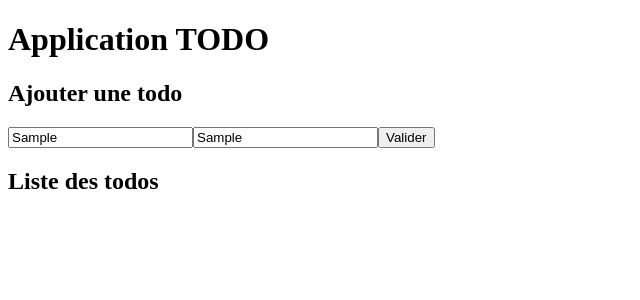
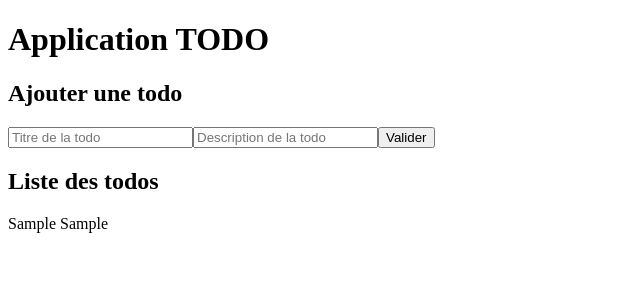
Before and after one commit to eddelaage/react_todo_list, a React (Create React App) app: page / in a window 1280 px wide. Both pictures are taken after typing "Sample", "Sample" into the empty fields and a click on the button "Valider". Shown: the top 300 px of the page, without its empty margins (0-640 px from the left). Built offline with nearby package versions, Linux system fonts and the light colour scheme.

Commit message:
Display todos in TodosListe

```diff
--- a/src/components/App.js
+++ b/src/components/App.js
@@ -21,7 +21,7 @@ class App extends React.Component {
             <div>
                 <h1>Application TODO</h1>
                 <FormAddTodo formTitle={'Ajouter une todo'} addTodo={this.addTodo} />
-                <TodosListe titleListe={'Liste des todos'} />
+                <TodosListe titleListe={'Liste des todos'} todos={this.state.todos}/>
             </div>
         )
     }
--- a/src/components/FormAddTodo.js
+++ b/src/components/FormAddTodo.js
@@ -10,6 +10,7 @@ class FormAddTodo extends React.Component {
     handleSubmit = (event) => {
         event.preventDefault()
         this.props.addTodo(this.state)
+        this.setState({ title: '', description: '' })
     }
 
     render() {
@@ -20,15 +21,14 @@ class FormAddTodo extends React.Component {
                     <input
                         type="text"
                         placeholder="Titre de la todo"
-                        value={this.state.value}
-                        onChange={ (event) => this.setState({title: event.target.value}) }
+                        value={this.state.title}
+                        onChange={ (event) => this.setState({ title: event.target.value }) }
                     />
                     <input
                         type="text"
                         placeholder="Description de la todo"
-                        name="description"
-                        value={this.state.value}
-                        onChange={ (event) => this.setState({description: event.target.value}) }
+                        value={this.state.description}
+                        onChange={ (event) => this.setState({ description: event.target.value }) }
                     />
                     <button type="submit">Valider</button>
                 </form>
--- a/src/components/TodosListe.js
+++ b/src/components/TodosListe.js
@@ -2,7 +2,14 @@ import React from 'react'
 
 const TodosListe = (props) => {
     return(
-        <h2>{props.titleListe}</h2>
+        <div>
+            <h2>{props.titleListe}</h2>
+            <div>
+                {
+                    props.todos.map( (todos) => <div key={todos.id}>{todos.title} {todos.description}</div> )
+                }
+            </div>
+        </div>
     )
 }
 
```
